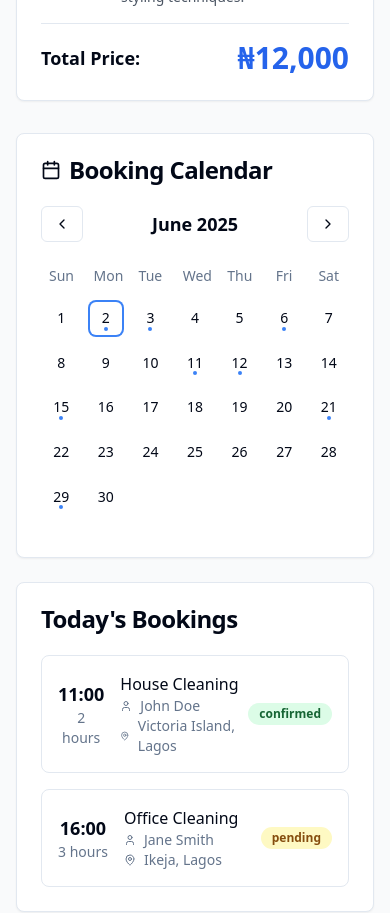
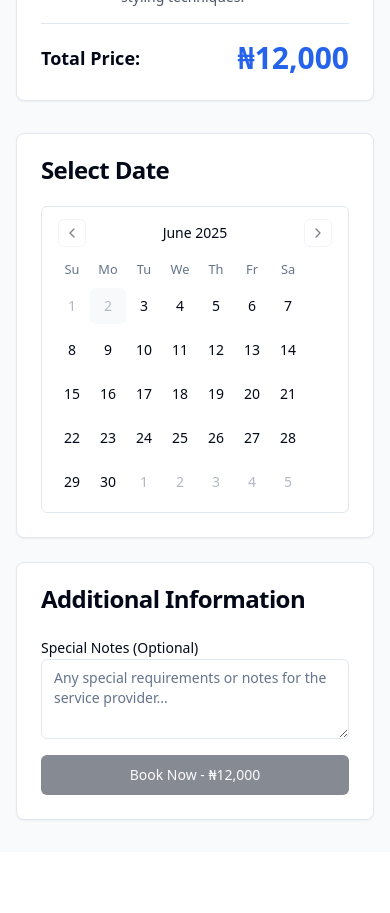
Before and after one commit to Victor070656/quip-connect, a React (Vite) app: page /book/1 in a window 390 px wide. Shown: the part 1020-1933 px from the top of the page. After the commit the page ends 1872 px from the top, so only its background shows below. Built offline with nearby package versions, Linux system fonts and the light colour scheme; the HTML template or start-up script is replaced by a standard one.

Commit message:
Fix: Resolve type and object literal errors
Fixes errors in `ProviderProfile.tsx` (duplicate property) and `EnhancedBookService.tsx` (incorrect prop type for BookingCalendar).

```diff
--- /dev/null
+++ b/src/components/booking/SimpleBookingCalendar.tsx
@@ -0,0 +1,93 @@
+
+import React from 'react';
+import { Card, CardContent, CardHeader, CardTitle } from '@/components/ui/card';
+import { Button } from '@/components/ui/button';
+import { Calendar } from '@/components/ui/calendar';
+import { Badge } from '@/components/ui/badge';
+import { Clock } from 'lucide-react';
+
+interface SimpleBookingCalendarProps {
+  onDateSelect: (date: string) => void;
+  onTimeSelect: (time: string) => void;
+  selectedDate: string;
+  selectedTime: string;
+}
+
+const SimpleBookingCalendar = ({
+  onDateSelect,
+  onTimeSelect,
+  selectedDate,
+  selectedTime
+}: SimpleBookingCalendarProps) => {
+  const [date, setDate] = React.useState<Date | undefined>(
+    selectedDate ? new Date(selectedDate) : undefined
+  );
+
+  const timeSlots = [
+    '09:00', '10:00', '11:00', '12:00',
+    '13:00', '14:00', '15:00', '16:00', '17:00'
+  ];
+
+  const handleDateChange = (newDate: Date | undefined) => {
+    setDate(newDate);
+    if (newDate) {
+      onDateSelect(newDate.toISOString().split('T')[0]);
+    }
+  };
+
+  const handleTimeSelect = (time: string) => {
+    onTimeSelect(time);
+  };
+
+  return (
+    <div className="space-y-6">
+      <Card>
+        <CardHeader>
+          <CardTitle>Select Date</CardTitle>
+        </CardHeader>
+        <CardContent>
+          <Calendar
+            mode="single"
+            selected={date}
+            onSelect={handleDateChange}
+            disabled={(date) => date < new Date()}
+            className="rounded-md border"
+          />
+        </CardContent>
+      </Card>
+
+      {selectedDate && (
+        <Card>
+          <CardHeader>
+            <CardTitle>Available Times</CardTitle>
+          </CardHeader>
+          <CardContent>
+            <div className="grid grid-cols-3 md:grid-cols-4 gap-3">
+              {timeSlots.map((time) => (
+                <Button
+                  key={time}
+                  variant={selectedTime === time ? "default" : "outline"}
+                  className="h-auto p-3 flex flex-col items-center"
+                  onClick={() => handleTimeSelect(time)}
+                >
+                  <Clock className="w-4 h-4 mb-1" />
+                  <span className="text-sm font-medium">{time}</span>
+                </Button>
+              ))}
+            </div>
+
+            {selectedTime && (
+              <div className="mt-4 p-3 bg-muted/50 rounded-lg">
+                <Badge variant="secondary">
+                  Selected: {selectedDate} at {selectedTime}
+                </Badge>
+              </div>
+            )}
+          </CardContent>
+        </Card>
+      )}
+    </div>
+  );
+};
+
+export default SimpleBookingCalendar;
--- a/src/components/providers/ProviderProfile.tsx
+++ b/src/components/providers/ProviderProfile.tsx
@@ -1,11 +1,10 @@
-
 import React, { useState } from 'react';
 import { Card, CardContent, CardHeader, CardTitle } from '@/components/ui/card';
 import { Button } from '@/components/ui/button';
 import { Badge } from '@/components/ui/badge';
 import { Avatar, AvatarFallback, AvatarImage } from '@/components/ui/avatar';
 import { Tabs, TabsContent, TabsList, TabsTrigger } from '@/components/ui/tabs';
-import { Star, Verified, MapPin, Calendar, Phone, Mail, Globe, Camera } from 'lucide-react';
+import { Star, Verified, MapPin, Calendar, Phone, Mail, Globe } from 'lucide-react';
 import { useToast } from '@/hooks/use-toast';
 
 interface ProviderProfileProps {
--- a/src/pages/EnhancedBookService.tsx
+++ b/src/pages/EnhancedBookService.tsx
@@ -1,4 +1,3 @@
-
 import React, { useState } from 'react';
 import { useNavigate, useParams } from 'react-router-dom';
 import { Card, CardContent, CardHeader, CardTitle } from '@/components/ui/card';
@@ -6,7 +5,7 @@ import { Button } from '@/components/ui/button';
 import { Textarea } from '@/components/ui/textarea';
 import { Label } from '@/components/ui/label';
 import { ArrowLeft, MapPin, Star, Verified } from 'lucide-react';
-import BookingCalendar from '@/components/booking/BookingCalendar';
+import SimpleBookingCalendar from '@/components/booking/SimpleBookingCalendar';
 import PaymentModal from '@/components/payments/PaymentModal';
 
 const EnhancedBookService = () => {
@@ -140,7 +139,7 @@ const EnhancedBookService = () => {
 
           {/* Booking Form */}
           <div className="space-y-6">
-            <BookingCalendar
+            <SimpleBookingCalendar
               onDateSelect={setSelectedDate}
               onTimeSelect={setSelectedTime}
               selectedDate={selectedDate}
```
